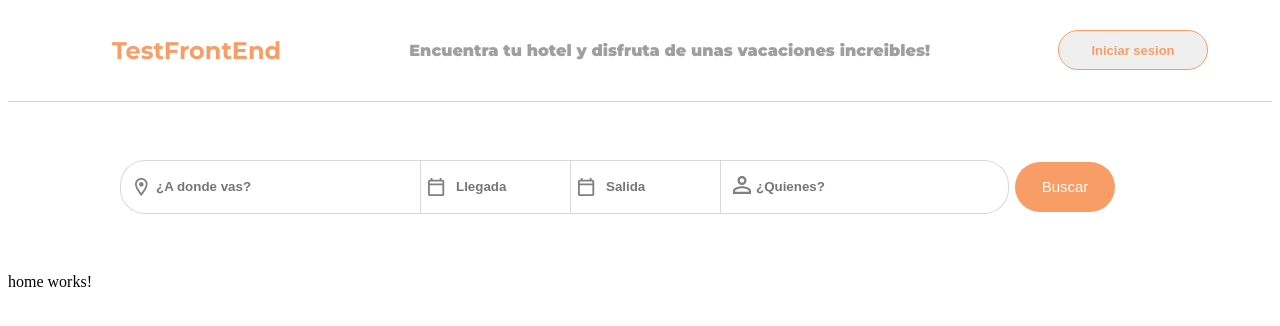
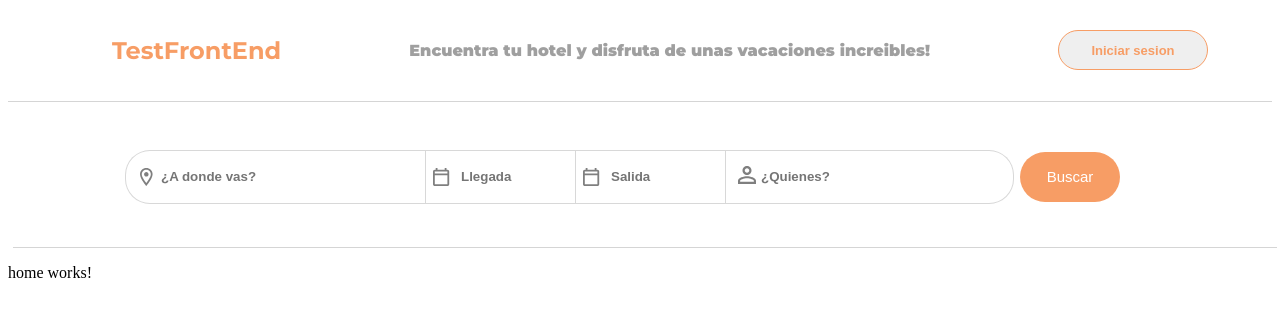
Before and after one commit to Omazing51/test-frontend, an Angular app: page / in a window 1280 px wide. Shown: the top 326 px of the page. Built offline with nearby package versions, Linux system fonts and the light colour scheme.

Commit message:
Login logic

```diff
--- a/src/app/app.module.ts
+++ b/src/app/app.module.ts
@@ -9,6 +9,7 @@ import { FooterComponent } from './components/footer/footer.component';
 import { HomeComponent } from './components/home/home.component';
 import { ModalComponent } from './components/modal/modal.component';
 import { HotelComponent } from './components/hotel/hotel.component';
+import { ReactiveFormsModule, FormsModule} from '@angular/forms';
 
 const appRoutes:Routes=[
   {path:'', component:HomeComponent},
@@ -27,6 +28,8 @@ const appRoutes:Routes=[
   imports: [
     BrowserModule,
     AppRoutingModule,
+    ReactiveFormsModule,
+    FormsModule,
     RouterModule.forRoot(appRoutes),
   ],
   providers: [],
--- a/src/app/components/header/header.component.scss
+++ b/src/app/components/header/header.component.scss
@@ -51,7 +51,9 @@
         }
         .secondnav
         {
-            margin: 15px;
+            border-bottom: 1px solid rgba(0, 0, 0, 0.164);
+            width: 100%;
+            margin: 5px;
             justify-content: center;
             text-align: center;
             font-family: 'Montserrat', sans-serif;
--- a/src/app/components/modal/modal.component.html
+++ b/src/app/components/modal/modal.component.html
@@ -9,11 +9,11 @@
             <h3>Iniciar sesion</h3>
         </div>
         <div class="uno">
-            <input type="email" placeholder="Digite su email">
+            <input type="email" name="email" placeholder="Digite su email">
             <img src="./assets/i1.svg" alt="">
         </div>
         <div class="dos">
-            <input type="password" placeholder="Digite su contraseña">
+            <input type="password" name="pass" placeholder="Digite su contraseña">
             <img src="./assets/i4.svg" alt="">
         </div>
         <br>
--- a/src/app/components/modal/modal.component.ts
+++ b/src/app/components/modal/modal.component.ts
@@ -1,4 +1,5 @@
 import { Component } from '@angular/core';
+import { NgForm } from '@angular/forms';
 import { SwitchService } from 'src/app/services/switch.service';
 
 @Component({
@@ -11,6 +12,12 @@ export class ModalComponent {
   /**
    *
    */
+  ngOnInit(): void {}
+  login(form:NgForm)
+  {
+    const email = form.value.email
+    const pass = form.value.pass
+  }
   constructor(private modalS: SwitchService) { }
 
   closeModal()
```
